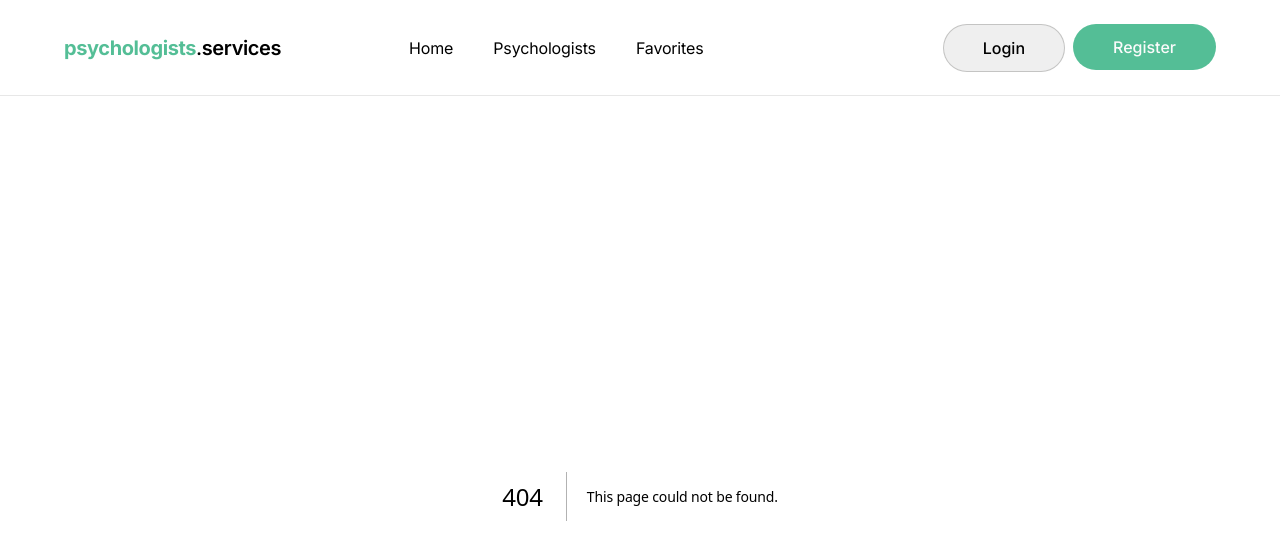
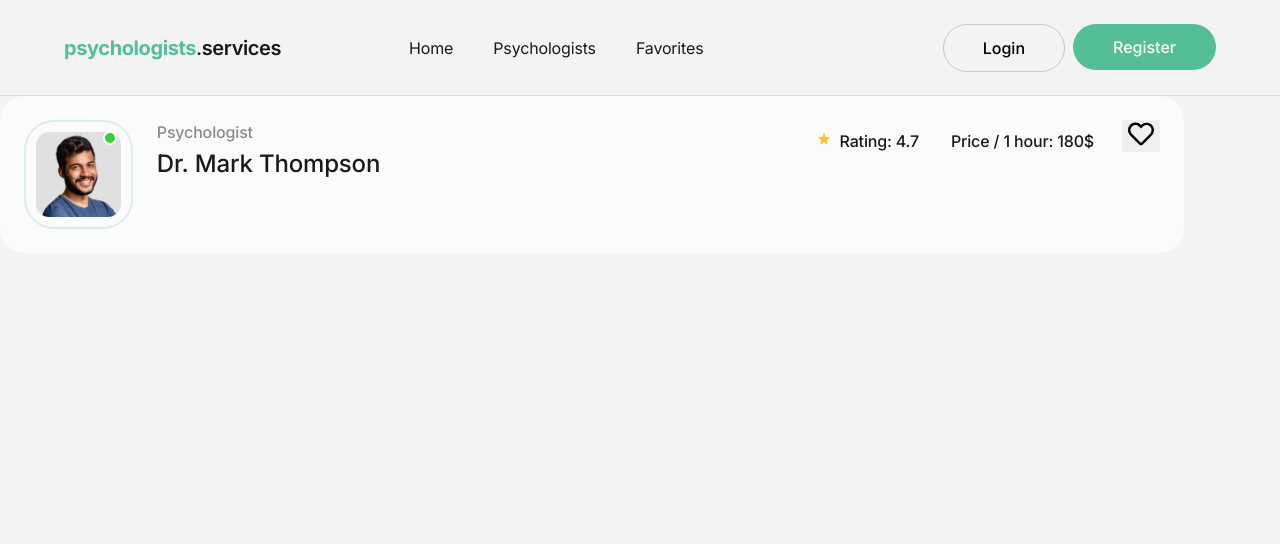
Before and after one commit to milenness/psychologists, a Next.js app: page /psychologists in a window 1280 px wide. Before the commit this address had no page. Shown: the top 544 px of the page. Built offline with nearby package versions, Linux system fonts and the light colour scheme.

Commit message:
add/card

```diff
--- a/app/globals.css
+++ b/app/globals.css
@@ -8,6 +8,8 @@
 --main-white: #fbfbfb;
 --white: #FFFFFF;
 --second-text: rgba(25, 26, 21, 0.5);
+--main-bg: #f3f3f3;
+--gray-text: #8a8a89;
 
     --main-transition: 333ms ease-in-out;
 
@@ -21,7 +23,7 @@ font-size: 16px;
 line-height: 1.25;
 color: var(--main-text);
   overflow-x: hidden;
-  background-color: var(--main-white);
+  background-color: var(--main-bg);
   letter-spacing: -0.01em;
 }
 
--- a/app/page.tsx
+++ b/app/page.tsx
@@ -2,8 +2,6 @@ import Hero from "@/components/Hero";
 
 export default function Home() {
   return (
-    <main>
        <Hero/>
-    </main>
   );
 }
--- /dev/null
+++ b/app/psychologists/page.tsx
@@ -0,0 +1,7 @@
+import PsychologistCard from "@/components/PsychologistCard";
+
+export default function Home() {
+  return (
+      <PsychologistCard />
+  );
+}
--- a/components/Header/Header.module.css
+++ b/components/Header/Header.module.css
@@ -77,6 +77,7 @@ font-weight: 500;
   border: 1px solid rgba(25, 26, 21, 0.2);
 border-radius: 30px;
 font-weight: 500;
+background-color: transparent;
 }
 
 .authRegister {
--- a/components/Header/Header.tsx
+++ b/components/Header/Header.tsx
@@ -37,7 +37,7 @@ export default function Header({
               className={`${css.navItem} ${pathname === "/catalog" ? css.active : ""}`}
             >
               <Link
-                href="/catalog"
+                href="/psychologists"
                 className={css.link}
                 aria-label="View psychologists list"
               >
--- /dev/null
+++ b/components/PsychologistCard/PsychologistCard.module.css
@@ -0,0 +1,67 @@
+.card {
+  padding: 24px;
+  background-color: var(--main-white);
+  display: flex;
+  gap: 24px;
+  border-radius: 24px;
+  width: 1184px;
+}
+
+.imgWrapper {
+  position: relative;
+  border: 2px solid rgba(84, 190, 150, 0.2);
+border-radius: 30px;
+padding: 10px;
+}
+
+.online {
+  position: absolute;
+  top: 9px;
+  right: 14px;
+  width: 14px;
+  height: 14px;
+  border-radius: 100%;
+background-color: #38cd3e;
+border: 2.33px solid var(--main-white);
+}
+
+.contentWrapper {
+  display: flex;
+  justify-content: space-between;
+  margin-bottom: 24px;
+  width: 100%;
+}
+
+.nameWrapper {
+  display: flex;
+  flex-direction: column;
+  gap: 8px;
+}
+
+.profession {
+  font-weight: 500;
+line-height: 1.5;
+color: var(--gray-text);
+}
+
+.name {
+  font-weight: 500;
+font-size: 24px;
+line-height: 1;
+}
+
+.rating {
+  margin-right: 32px;
+  font-weight: 500;
+line-height: 1.5;
+}
+.star {
+  color: #ffc531;
+  margin-right: 8px;
+}
+
+.price {
+margin-right: 28px;
+  font-weight: 500;
+line-height: 1.5;
+}
--- /dev/null
+++ b/components/PsychologistCard/PsychologistCard.tsx
@@ -0,0 +1,45 @@
+import css from "./PsychologistCard.module.css";
+import Image from "next/image";
+import { RiStarSFill } from "react-icons/ri";
+import { FaRegHeart } from "react-icons/fa";
+
+
+
+export default function Hero() {
+  return (
+    <div className={css.card}>
+      <div className={css.imgWrapper}>
+        <Image
+          src="/Default.png"
+          className={css.CardAvatar}
+          alt="Avatar"
+          width={96}
+          height={96}
+          priority
+        />
+        <div className={css.online}></div>
+      </div>
+      <div className={css.contentWrapper}>
+        <div className={css.nameWrapper}>
+          <span className={css.profession}>Psychologist</span>
+          <p className={css.name}>Dr. Mark Thompson</p>
+        </div>
+
+        <div className={css.ratingWrapper}>
+          <span className={css.rating}>
+            <RiStarSFill className={css.star} size={16} />
+            Rating: 4.7
+          </span>
+
+          <span className={css.price}>
+            Price / 1 hour: <span className={css.eccent}>180$</span>
+          </span>
+
+          <button className={css.favourite}>
+            <FaRegHeart size={26} />
+          </button>
+        </div>
+      </div>
+    </div>
+  );
+}
--- /dev/null
+++ b/components/PsychologistCard/index.ts
@@ -0,0 +1 @@
+export { default } from "./PsychologistCard";
```
Also changed, not shown: public/Default.png (added).
